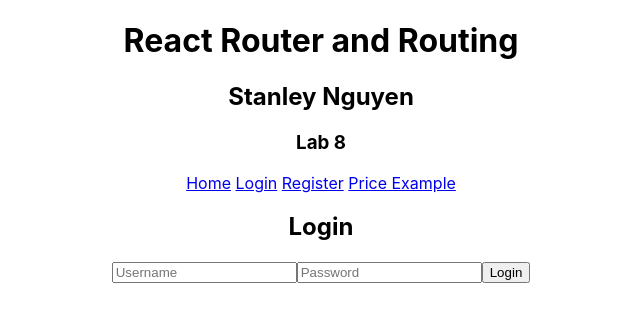
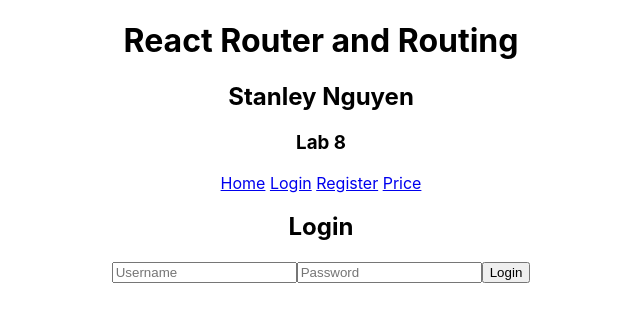
Before and after one commit to stanng66/front-end-lab-8, a React (Create React App) app: page /login in a window 1280 px wide. Shown: the top 322 px of the page, without its empty margins (319-959 px from the left). Built offline with nearby package versions, Linux system fonts and the light colour scheme.

Commit message:
Edit spacing

```diff
--- a/src/App.js
+++ b/src/App.js
@@ -12,7 +12,6 @@
 import { BrowserRouter,Route,Routes,Link } from 'react-router-dom';
 import Home from './Home';
 import Login from './Login';
-// Step 1.1: Create a Links in App.js. It should have a few options such as "home," "login," "register."
 import Register from "./register";
 import Success from "./success";
 import Price from "./price";
@@ -28,17 +27,17 @@
       </div>
 
       <nav>
+        {/* Step 1.1: Create a Links in App.js. It should have a few options such as "home," "login," "register." */}
         <Link to="/home">Home</Link> {"   "}
         <Link to="/login">Login</Link> {"   "}
-        {/* Step 1.1: Create a Links in App.js. It should have a few options such as "home," "login," "register." */}
-        <Link to="/register">Register</Link> {" "}
-        <Link to="/price/500">Price Example</Link>
+        <Link to="/register"> Register</Link> {"   "}
+        <Link to="/price/600">Price</Link>
       </nav>
 
       <Routes>
+        {/* Step 1.2: Using react-router, Each option should load a specific component relevant to that option. */}
         <Route path="/home" element={<Home />} />
         <Route path="/login" element={<Login />} />
-        {/* Step 1.2: Using react-router , Each option should load a specific component relevant to that option. */}
         <Route path="/register" element={<Register />} />
         <Route path="/success" element={<Success />} />
         <Route path="/price/:price" element={<Price />} />
--- a/src/Login.js
+++ b/src/Login.js
@@ -22,12 +22,12 @@
 
     return(
         <div>
-            <h2>Login</h2>
+            <h2> Login </h2>
             {/* Step 1.2: For example, for login, there should be a login form */}
             <form onSubmit={handleSubmit}>
               <input placeholder='Username' />
               <input placeholder='Password' />
-            <button type='submit'> Login </button>
+            <button type='submit'>Login</button>
         </form>
         </div>
     );
--- a/src/price.js
+++ b/src/price.js
@@ -16,7 +16,7 @@
 
   return (
     <div>
-      <h2>The price is: {price}</h2>
+      <h2> The price is: {price} </h2>
     </div>
   );
 }
```
